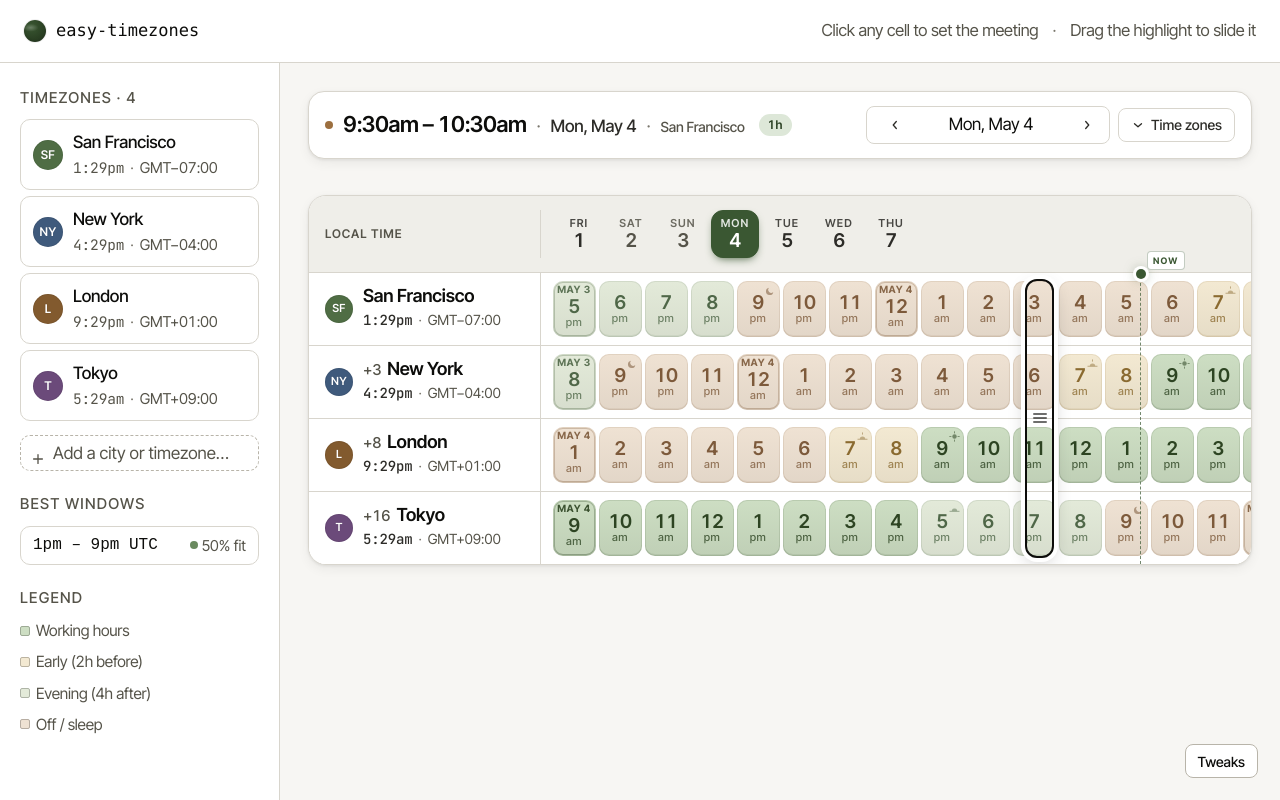
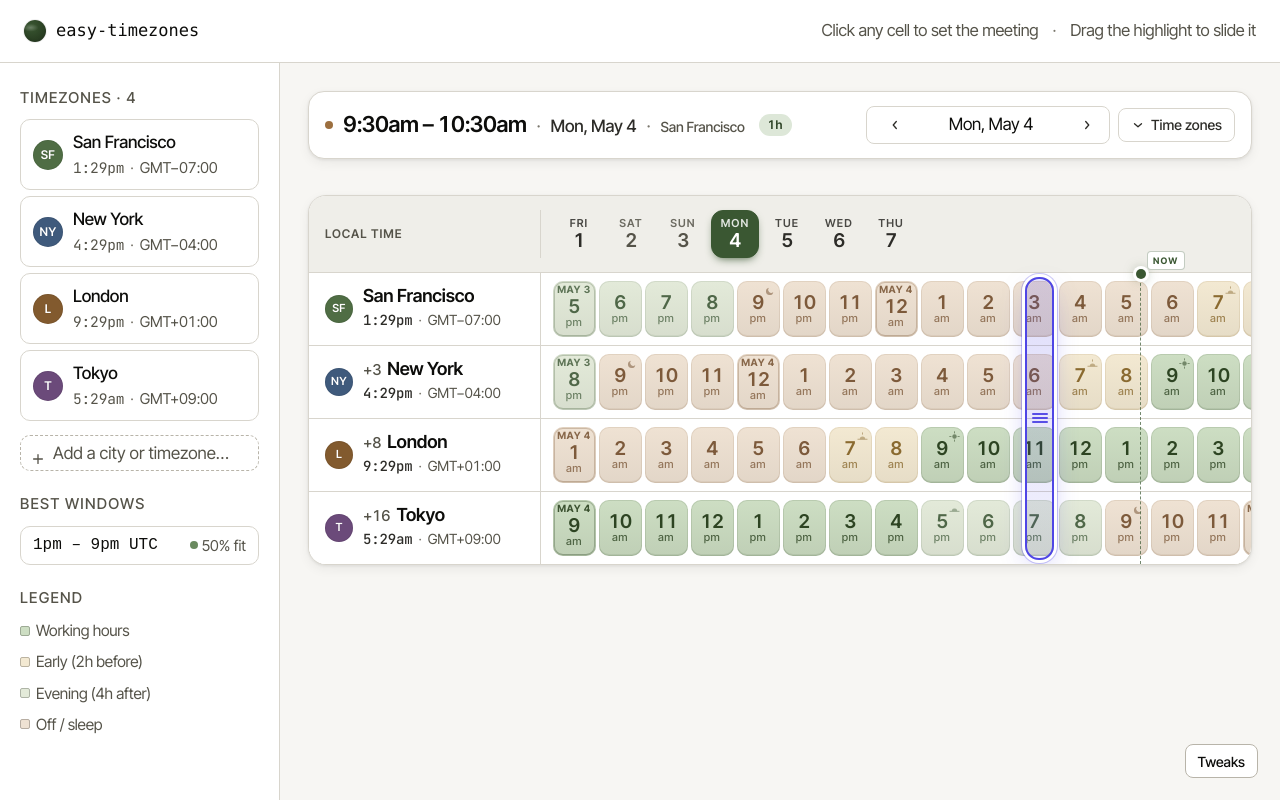
Before and after one commit to JasonYangCIS/timezones, a Svelte app: page / in a window 1280 px wide. Built offline with nearby package versions, Linux system fonts and the light colour scheme.

Commit message:
Modernize selection overlay with indigo color and enhanced contrast

```diff
--- a/src/app.css
+++ b/src/app.css
@@ -1520,23 +1520,39 @@ input, select {
 }
 
 .wtb-selection {
-  position: absolute;
-  top: 6px;
-  bottom: 6px;
-  border: 2px solid var(--text);
-  border-radius: 12px;
-  background: transparent;
+  --wtb-sel-color: #4f46e5;
+  position: absolute;
+  top: 4px;
+  bottom: 4px;
+  border: 2px solid var(--wtb-sel-color);
+  border-radius: 14px;
+  background:
+    linear-gradient(180deg,
+      color-mix(in oklab, var(--wtb-sel-color), transparent 82%),
+      color-mix(in oklab, var(--wtb-sel-color), transparent 92%));
   pointer-events: auto;
   cursor: grab;
   box-shadow:
-    0 0 0 4px var(--surface),
-    0 6px 20px -4px color-mix(in oklab, var(--text), transparent 70%);
+    0 0 0 3px var(--surface),
+    0 0 0 4px color-mix(in oklab, var(--wtb-sel-color), transparent 70%),
+    0 10px 28px -8px color-mix(in oklab, var(--wtb-sel-color), transparent 45%),
+    inset 0 1px 0 color-mix(in oklab, #ffffff, transparent 70%);
   transition: left 220ms cubic-bezier(0.22, 1, 0.36, 1), width 220ms cubic-bezier(0.22, 1, 0.36, 1);
+}
+.wtb-selection:hover {
+  box-shadow:
+    0 0 0 3px var(--surface),
+    0 0 0 5px color-mix(in oklab, var(--wtb-sel-color), transparent 55%),
+    0 14px 32px -8px color-mix(in oklab, var(--wtb-sel-color), transparent 35%),
+    inset 0 1px 0 color-mix(in oklab, #ffffff, transparent 65%);
 }
 .wtb-selection:active {
   cursor: grabbing;
   /* During an active drag, kill the tween so it tracks the cursor */
   transition: none;
+}
+[data-theme="dark"] .wtb-selection {
+  --wtb-sel-color: #818cf8;
 }
 
 /* Track wrappers that match the cell region exactly. The row's cells use
@@ -1617,11 +1633,11 @@ input, select {
 }
 .wtb-selection-handle span {
   display: block;
-  width: 14px;
+  width: 16px;
   height: 2px;
   border-radius: 2px;
-  background: var(--text);
-  opacity: 0.6;
+  background: var(--wtb-sel-color, #4f46e5);
+  opacity: 0.95;
 }
 
 /* Legend swatches for new bands */
```
